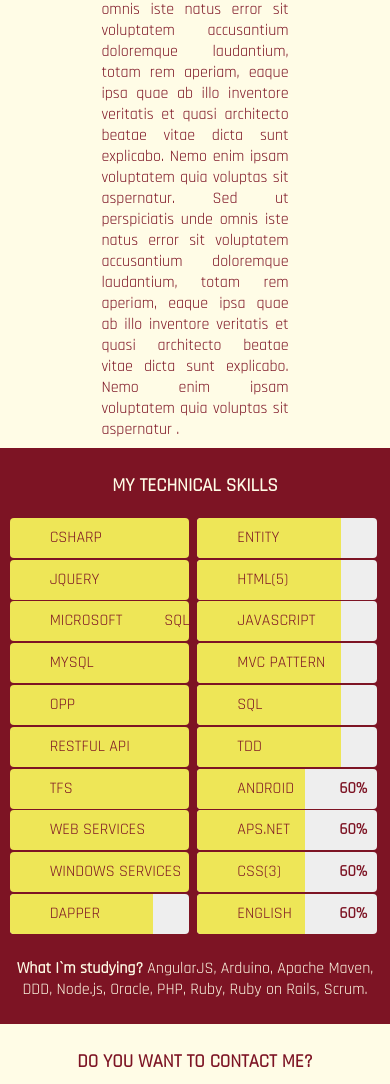
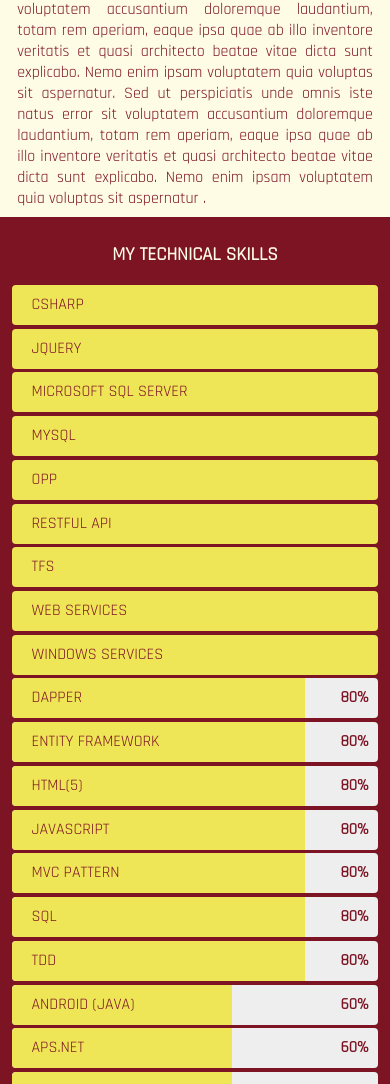
Before and after one commit to LucasKauer/personal-profile, a plain HTML site: page index.html in a window 390 px wide. Shown: the part 656-1740 px from the top of the page. Drawn offline with Linux system fonts and the light colour scheme.

Commit message:
feat(responsive): add more media queries

```diff
--- a/stylesheets/main.css
+++ b/stylesheets/main.css
@@ -32,8 +32,8 @@
 
 .progress p.progress-percent {
   margin: 0 10px 0 0;
-  float:right;
-  font-weight:600;
+  float: right;
+  font-weight: 600;
 }
 
 body#home-page {
@@ -100,7 +100,7 @@ body#home-page > main > section#name > div {
 }
 
 body#home-page > main > section#about-me > div#professional-information {
-    width: 50%;
+  width: 80%;
   margin: 0 auto;
   text-align: justify;
 }
@@ -122,6 +122,19 @@ body#home-page > main > section > div > p > span {
   body#home-page > main > section#name {
     height: 400px;
   }
+  .progress p {
+    margin: 0 0 0 20px;
+  }
+}
+
+@media screen and (max-width: 500px) {
+  body#home-page > main > section > div.main-skills {
+    width: 100%;
+    display: block;
+  }
+  body#home-page > main > section#about-me > div#professional-information {
+    width: 95%;
+  }
 }
 
 @media screen and (max-width: 422px) {
```
Lines whose indentation alone changed are shown as unchanged.
